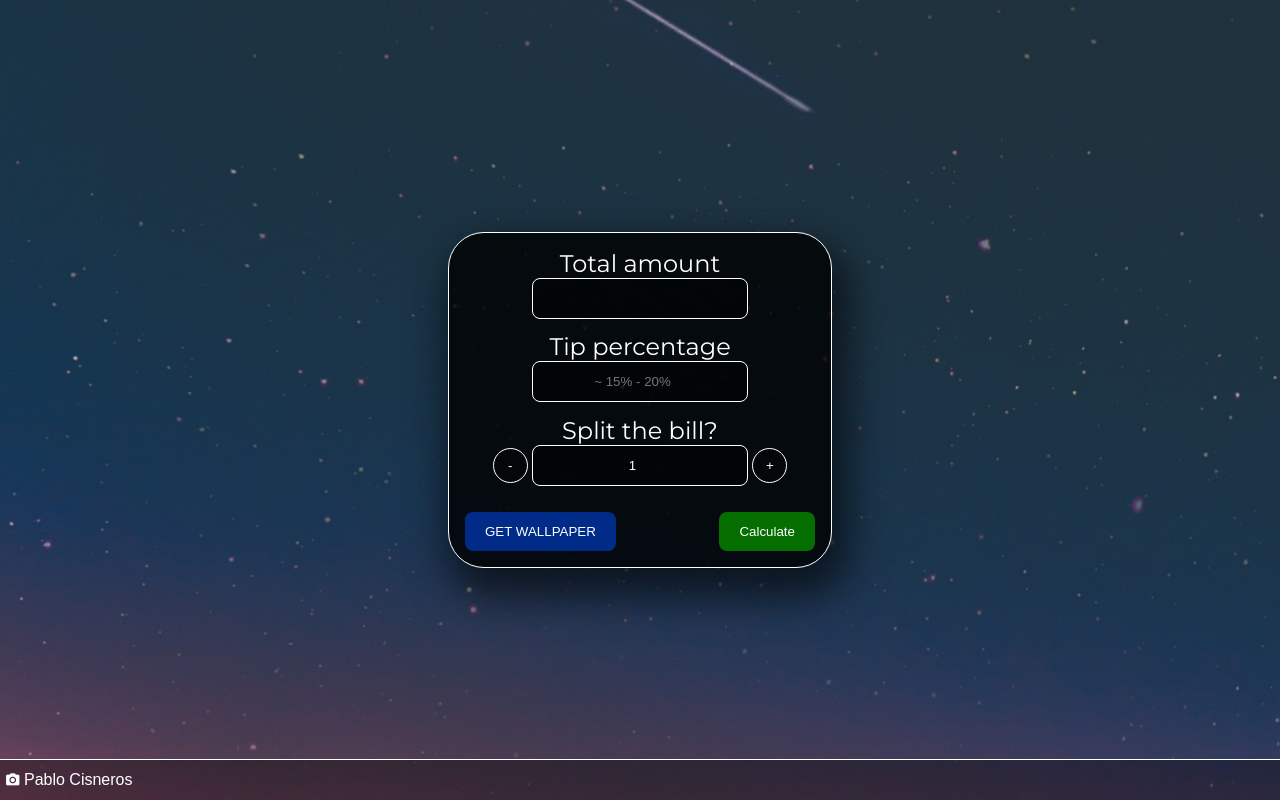
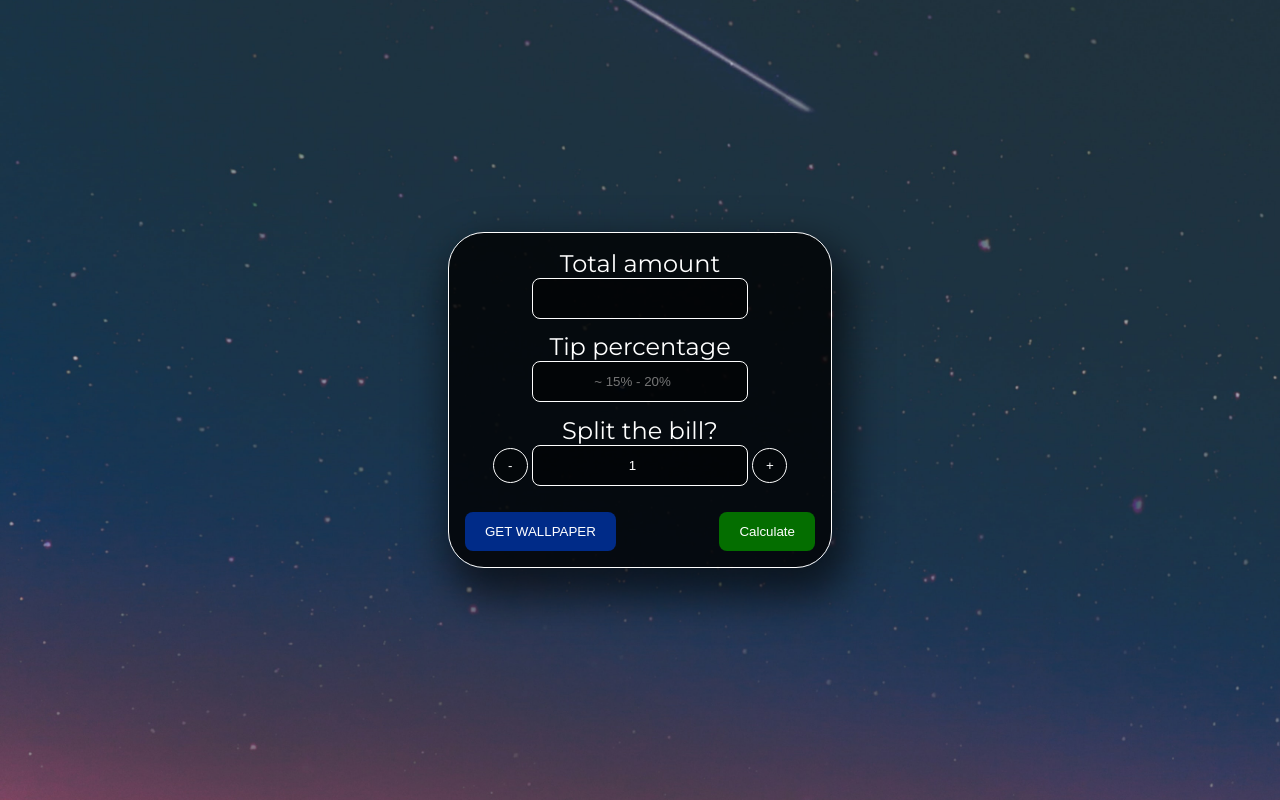
Before and after one commit to Pablo6152-zz/Tip-generator, a plain HTML site: page index.html in a window 1280 px wide. Drawn offline with Linux system fonts and the light colour scheme.

Commit message:
Improved bottom section

```diff
--- a/css/style.css
+++ b/css/style.css
@@ -190,7 +190,7 @@ h2{
     cursor: pointer;
     text-align: left;
 
-    display: flex;
+    display: none;
     align-items: center;
     background-color: rgba(0, 0, 0, 0.336);
     border-top: 1px #fff solid;
--- a/index.html
+++ b/index.html
@@ -48,7 +48,7 @@
 
         <button class="atribution-sect" id="author-details-el">
             <i class="material-icons" id="material-icons">photo_camera</i>
-            <p id="atr-name">Pablo Cisneros</p>
+            <p id="atr-name"></p>
         </button>
     </div>
 
--- a/js/wallpaper.js
+++ b/js/wallpaper.js
@@ -11,6 +11,8 @@ function acquireWallpaper(){
             document.getElementById("atr-name").textContent = `${data.user.name}`
             authorDetails = data
         })
+
+    document.getElementById("author-details-el").style.display = "flex"
 }
 
 
```
